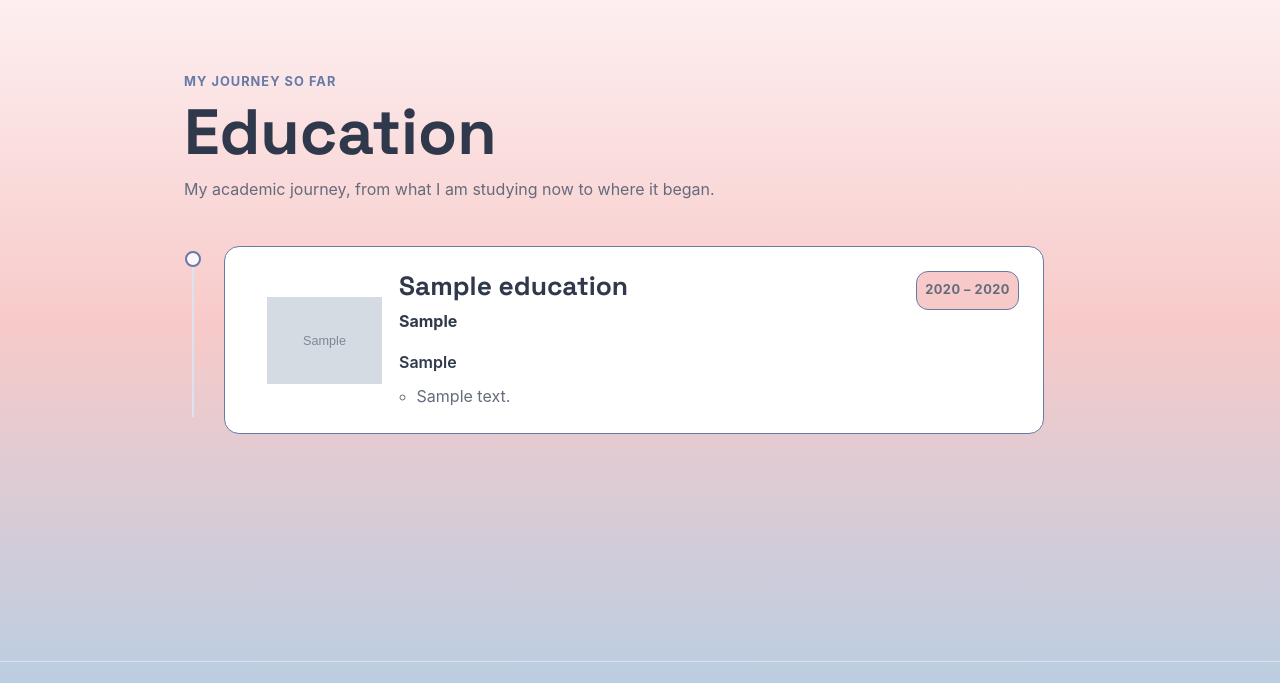
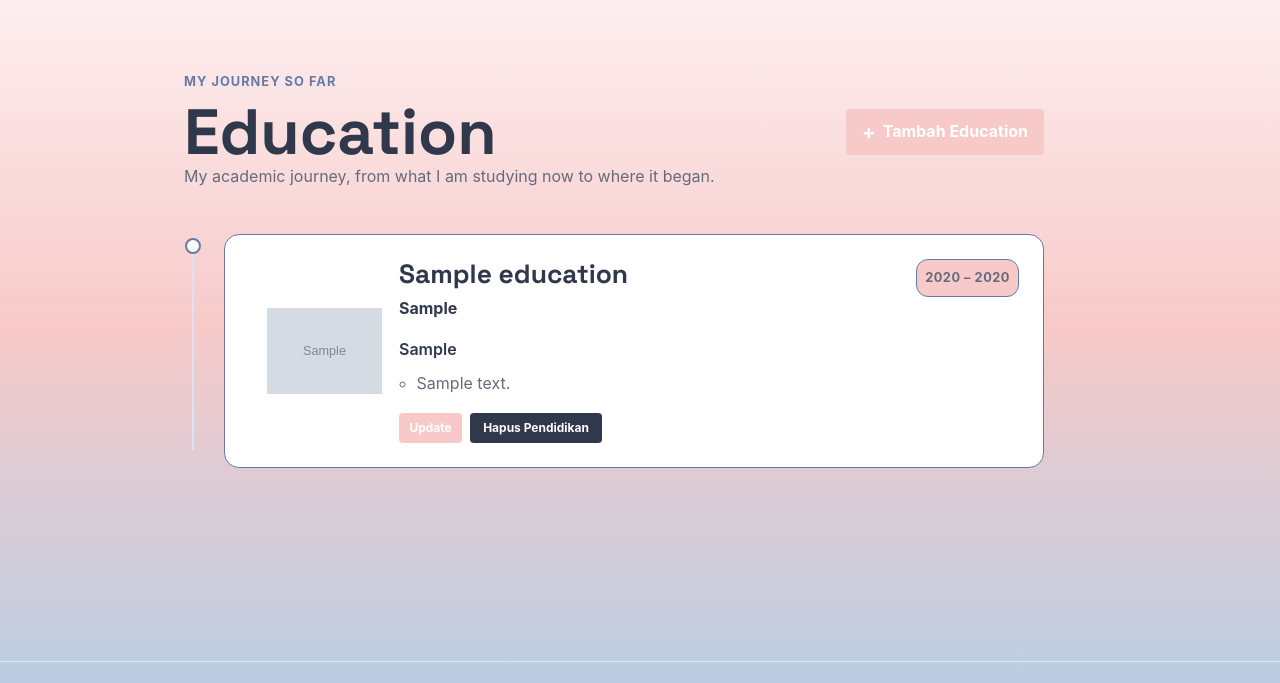
Before and after one commit to eleazarmalau/MyRepository, a Django app: page /education/ in a window 1280 px wide. Shown: the part 77-760 px from the top of the page. Run offline with Django 5.2, Linux system fonts and the light colour scheme; tables that the repository leaves empty hold one stand-in row (values such as "Sample post"); grey boxes marked "Sample" are stand-in pictures.

Commit message:
feat: membuat interface untuk bagian education yang baru dan memastikan data masuk dengan benar

```diff
--- a/main/models.py
+++ b/main/models.py
@@ -25,6 +25,8 @@ class Experience(models.Model):
     thumbnail = models.CharField(max_length=500,blank=True, null=True)
     started_at = models.DateTimeField(default = timezone.now)
     ended_at = models.DateTimeField(blank=True, null=True)
+    created_at = models.DateTimeField(auto_now_add=True)
+    updated_at = models.DateTimeField(auto_now=True)
 
     def __str__(self):
         return self.title
@@ -47,6 +49,8 @@ class Education(models.Model):
     thumbnail = models.URLField(blank=True, max_length=500)
     start_year = models.PositiveSmallIntegerField()
     end_year= models.PositiveSmallIntegerField(blank = True, null = True)
+    created_at = models.DateTimeField(auto_now_add=True)
+    updated_at = models.DateTimeField(auto_now=True)
 
     class Meta:
         ordering = ["-start_year", "institution"]
--- a/main/views.py
+++ b/main/views.py
@@ -98,7 +98,7 @@ def create_education(request):
     if request.method == "POST" and form.is_valid():
         form.save()
         messages.success(request, "Jenjang Edukasi baru berhasil ditambahkan!")
-        return redirect("main:show_projects")
+        return redirect("main:show_education")
 
     context = {
         "name": "Isybal Sama Eleazar Malau",
@@ -128,14 +128,14 @@ def update_education(request, education_id):
     return render(request, "educations_form.html", context)
 
 def delete_education(request, education_id):
-    project = get_object_or_404(Project, pk=education_id)
+    education = get_object_or_404(Education, pk=education_id)
 
     if request.method == "POST":
-        project.delete()
-        messages.success(request, "Edukasi berhasil dihapus!")
-        return redirect("main:show_educations")
+        education.delete()
+        messages.success(request, "Pendidikan berhasil dihapus!")
+        return redirect("main:show_education")
 
-    return redirect("main:show_educations")
+    return redirect("main:show_education")
 
 def get_educations_json(request):
     title_query = request.GET.get("title", "").strip()
--- a/static/css/style.css
+++ b/static/css/style.css
@@ -274,8 +274,24 @@ a:focus-visible{
 }
 
 .education-page .section-heading {
-    max-width: 620px;
+    display: block;
+    max-width: none;
     margin-bottom: 2.75rem;
+}
+
+.education-heading-content {
+    max-width: 860px;
+}
+
+.education-heading-row {
+    display: flex;
+    align-items: center;
+    justify-content: space-between;
+    gap: 1rem;
+}
+
+.education-page .section-heading .education-heading-row h2 {
+    margin-bottom: 0;
 }
 
 .education-page .section-heading h2 {
@@ -285,7 +301,7 @@ a:focus-visible{
     margin-bottom: 0.8rem;
 }
 
-.education-page .section-heading > p:last-child,
+.education-heading-content > p:last-child,
 .timeline-details {
     color: var(--text-muted);
 }
@@ -432,8 +448,55 @@ a:focus-visible{
 }
 
 .timeline-card-content{
+    display: flex;
+    flex-direction: column;
     flex:1;
     min-width:0;
+}
+
+.education-card-actions {
+    display: flex;
+    align-self: flex-start;
+    justify-content: flex-start;
+    flex-wrap: wrap;
+    gap: 0.5rem;
+    margin-top: 1rem;
+}
+
+.button education-delete-button{
+    color : red;
+}
+.education-card-actions > .button,
+.education-card-actions > .experience-status {
+    margin: 0;
+    padding-top: 0;
+}
+
+.education-card-actions > .button,
+.education-card-actions > .experience-status .button {
+    width: 132px;
+    padding: 0.35rem 0.65rem;
+    font-size: 0.75rem;
+    text-align: center;
+    white-space: nowrap;
+}
+
+.education-card-actions > .button.education-update-button {
+    width: fit-content;
+}
+
+.button.education-delete-button {
+    background: var(--ink);
+}
+
+.button.education-delete-confirm-button {
+    background: var(--accent);
+    color: var(--ink);
+}
+
+.education-update-button:hover,
+.education-update-button:focus-visible {
+    background: var(--serenity);
 }
 
 @media (hover: hover) {
@@ -626,6 +689,18 @@ a:focus-visible{
     font: inherit;
     font-weight: 700;
     text-decoration: none;
+    transition: transform 0.2s ease, box-shadow 0.2s ease, background-color 0.2s ease;
+}
+
+.button:hover,
+.button:focus-visible {
+    transform: translateY(-2px);
+    box-shadow: 0 6px 12px rgba(48, 56, 75, 0.2);
+}
+
+.button:active {
+    transform: translateY(0);
+    box-shadow: none;
 }
 
 .button-secondary {
@@ -840,6 +915,15 @@ a:focus-visible{
         justify-content: center;
     }
 
+    .education-heading-row {
+        align-items: flex-start;
+        flex-wrap: wrap;
+    }
+
+    .education-heading-row .project-add-button {
+        width: auto;
+    }
+
     .project-search {
         flex-direction: column;
     }
--- /dev/null
+++ b/templates/components/education_delete_modal.html
@@ -0,0 +1,45 @@
+<p class="experience-status">
+    <button type="button"
+            class="button education-delete-button"
+            popovertarget="delete-education-{{ education.id }}"
+            aria-label="Hapus pendidikan {{ education.title }} di {{ education.institution }}"
+            title="Hapus pendidikan">
+        Hapus Pendidikan
+    </button>
+</p>
+<div id="delete-education-{{ education.id }}"
+     class="project-delete-modal"
+     popover="auto"
+     role="dialog"
+     aria-labelledby="delete-education-title-{{ education.id }}"
+     aria-describedby="delete-education-description-{{ education.id }}">
+    <button type="button"
+            class="project-delete-modal__backdrop"
+            popovertarget="delete-education-{{ education.id }}"
+            popovertargetaction="hide"
+            aria-label="Tutup konfirmasi hapus"></button>
+    <div class="project-delete-modal__content">
+        <button type="button"
+                class="project-delete-modal__close"
+                popovertarget="delete-education-{{ education.id }}"
+                popovertargetaction="hide"
+                aria-label="Tutup konfirmasi hapus">×</button>
+        <h2 id="delete-education-title-{{ education.id }}">Hapus Pendidikan?</h2>
+        <p id="delete-education-description-{{ education.id }}">
+            Apakah Anda yakin ingin menghapus pendidikan
+            <strong>{{ education.title }}</strong> di
+            <strong>{{ education.institution }}</strong>?
+            Data pendidikan yang dihapus tidak dapat dikembalikan.
+        </p>
+        <div class="project-delete-modal__actions">
+            <button type="button"
+                    class="button button-secondary"
+                    popovertarget="delete-education-{{ education.id }}"
+                    popovertargetaction="hide">Batal</button>
+            <form method="post" action="{% url 'main:delete_education' education.id %}">
+                {% csrf_token %}
+                <button type="submit" class="button education-delete-confirm-button">Ya, Hapus Pendidikan</button>
+            </form>
+        </div>
+    </div>
+</div>
--- a/templates/education.html
+++ b/templates/education.html
@@ -8,9 +8,18 @@
     <section class="education-page" id="education" aria-labelledby="education-title">
         <div class="container">
             <div class = "section-heading">
-                <p class="section-kicker">My journey so far</p>
-                <h2 id="education-title">Education</h2>
-                <p>My academic journey, from what I am studying now to where it began.</p>
+                <div class="education-heading-content">
+                    <p class="section-kicker">My journey so far</p>
+                    <div class="education-heading-row">
+                        <h2 id="education-title">Education</h2>
+                        <a href="{% url 'main:create_education' %}"
+                           class="button project-add-button">
+                            <span aria-hidden="true">+</span>
+                            Tambah Education
+                        </a>
+                    </div>
+                    <p>My academic journey, from what I am studying now to where it began.</p>
+                </div>
             </div>
             <ol class="education-timeline">
                 {% for education in education_list %}
@@ -58,6 +67,11 @@
                                 {%endif%}
                             </div>
                         </div>
+                        <div class="education-card-actions">
+                            <a href="{% url 'main:update_education' education.id %}"
+                               class="button education-update-button">Update</a>
+                            {% include "components/education_delete_modal.html" with education=education %}
+                        </div>
                         </div>
                     </article>
                 </li>
```
Also changed, not shown: templates/educations_form.html (+5 -5 lines), main/migrations/0006_education_experience_timestamps.py (added).
